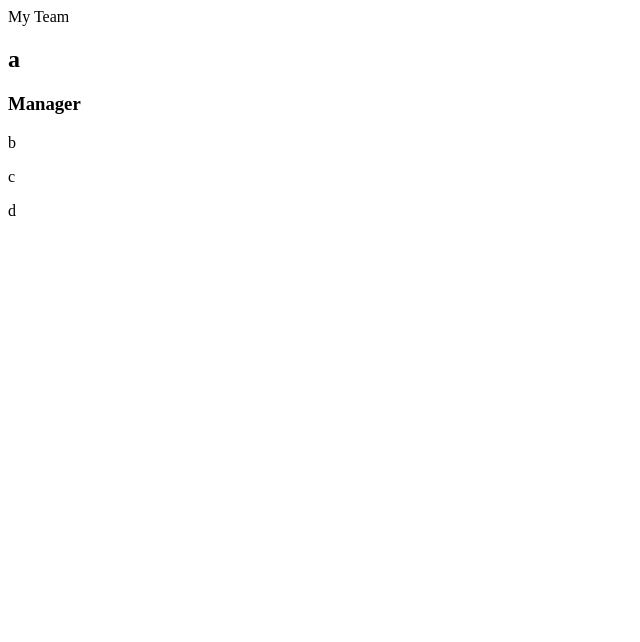
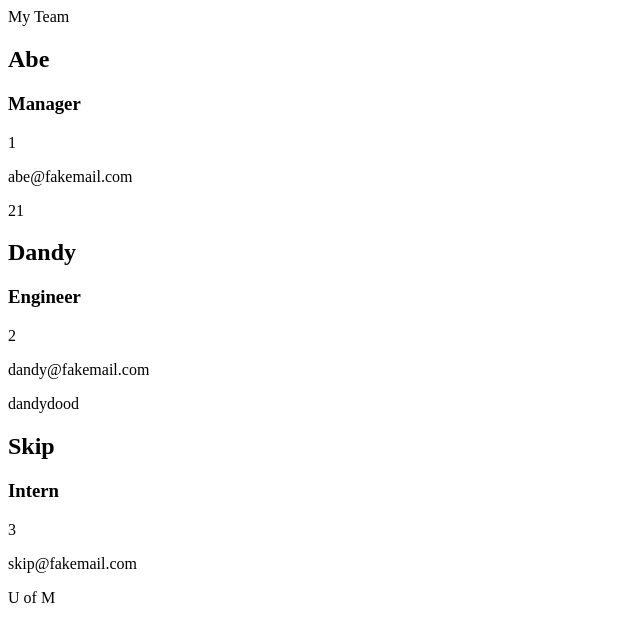
Before and after one commit to soundproofboot/team-profile-generator, a website: page dist/index.html in a window 1280 px wide. Shown: the whole page, without its empty margins (0-640 px from the left). Drawn offline with Linux system fonts and the light colour scheme.

Commit message:
sample html file unstyled, needs work

```diff
--- a/dist/index.html
+++ b/dist/index.html
@@ -11,12 +11,32 @@
     <header>My Team</header>
 
     <section>
-    <h2>a</h2>
+    <h2>Abe</h2>
     <h3>Manager</h3>
     <div>
-    <p>b</p>
-    <p>c</p>
-    <p>d</p>
+    <p>1</p>
+    <p>abe@fakemail.com</p>
+    <p>21</p>
+    </div>
+    </section>
+
+    <section>
+    <h2>Dandy</h2>
+    <h3>Engineer</h3>
+    <div>
+    <p>2</p>
+    <p>dandy@fakemail.com</p>
+    <p>dandydood</p>
+    </div>
+    </section>
+
+    <section>
+    <h2>Skip</h2>
+    <h3>Intern</h3>
+    <div>
+    <p>3</p>
+    <p>skip@fakemail.com</p>
+    <p>U of M</p>
     </div>
     </section>
 
```
